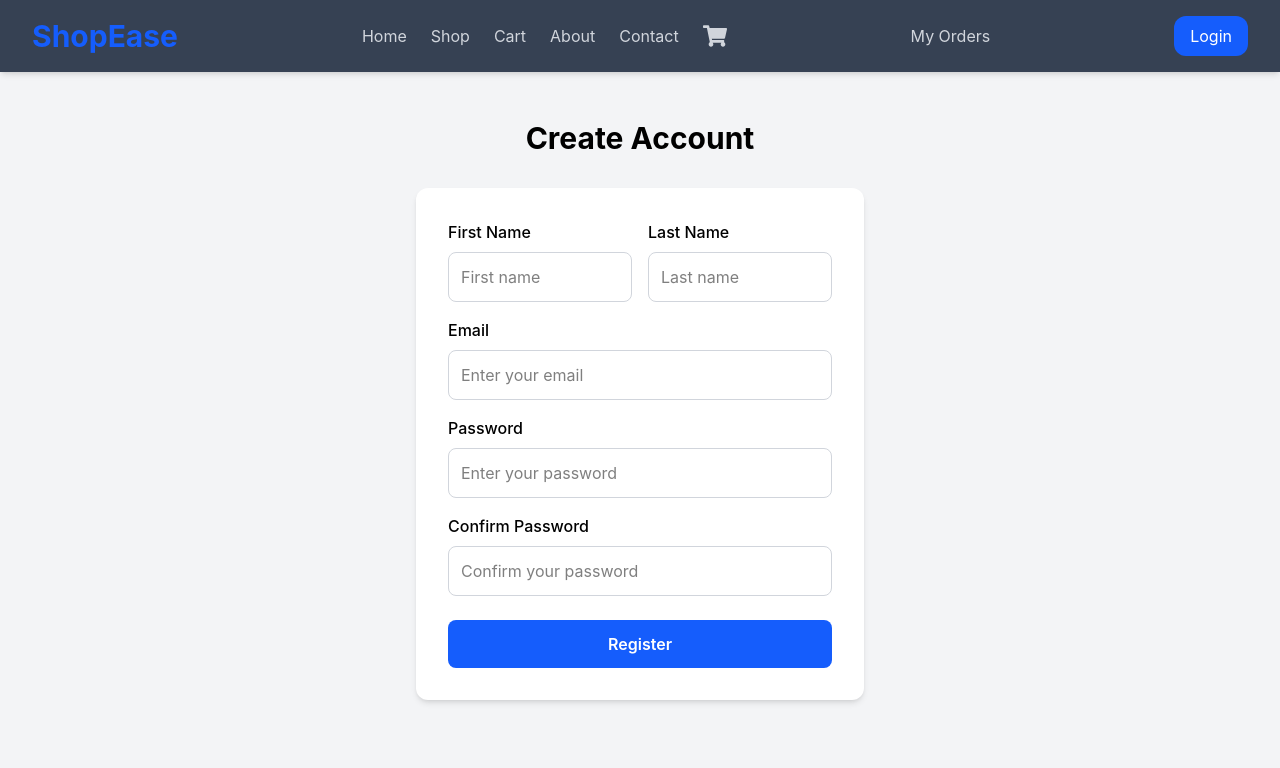
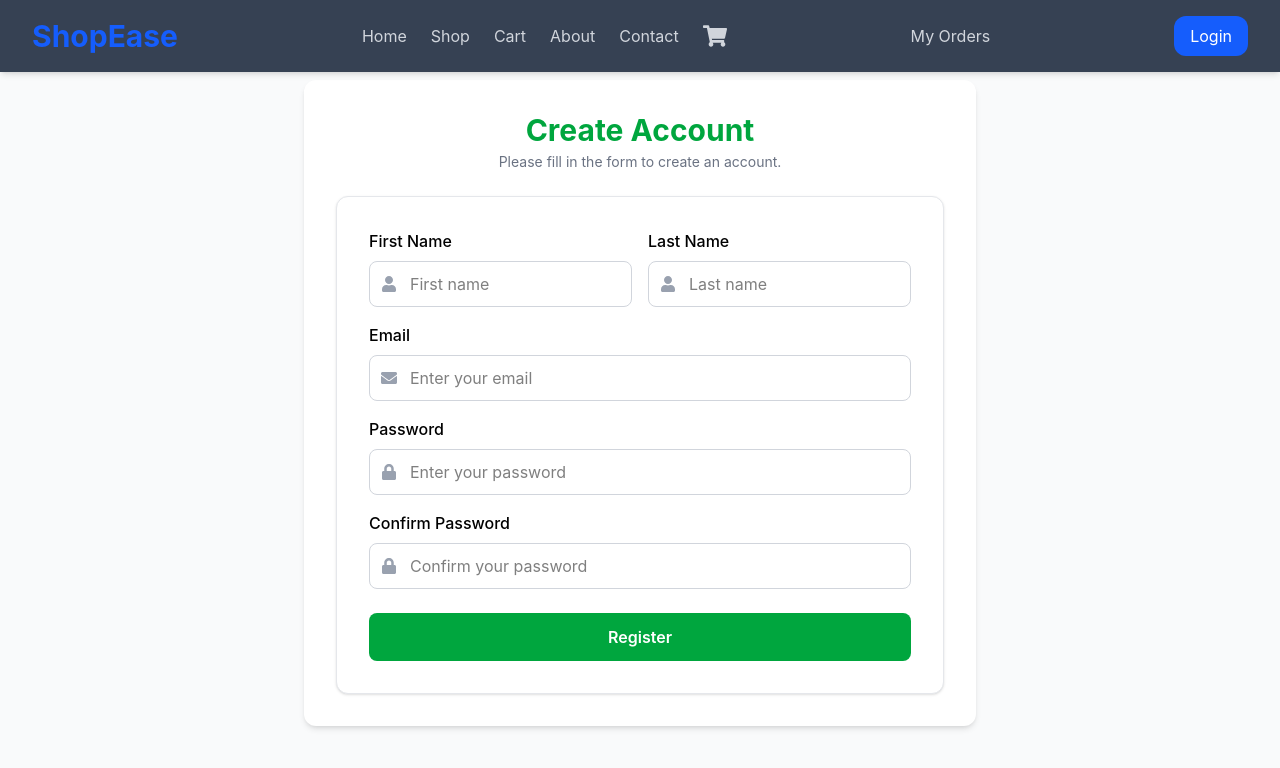
Before and after one commit to Chrischaos2/Tailwind-React-Simple-Ecommerce, a React (Vite) app: page /register in a window 1280 px wide. Shown: the top 768 px of the page. Built offline with nearby package versions, Linux system fonts and the light colour scheme.

Commit message:
Added Icons in the Input

```diff
--- a/src/pages/Register.jsx
+++ b/src/pages/Register.jsx
@@ -1,4 +1,5 @@
-import React, { useState } from "react";
+import React, { useEffect, useState } from "react";
+import { FaUser, FaEnvelope, FaLock } from "react-icons/fa";
 
 const Register = () => {
   const [formData, setFormData] = useState({
@@ -36,7 +37,12 @@ const Register = () => {
           : !nameRegex.test(formData.firstName)
             ? "First name should only contain letters"
             : "",
-      lastName: formData.lastName.trim() === "" ? "Last name is required" : "",
+      lastName:
+        formData.lastName.trim() === ""
+          ? "Last name is required"
+          : !nameRegex.test(formData.lastName)
+            ? "Last name should only contain letters"
+            : "",
       email:
         formData.email.trim() === ""
           ? "Email is required"
@@ -76,30 +82,48 @@ const Register = () => {
     }
   };
 
+  useEffect(() => {
+    if (success) {
+      const timer = setTimeout(() => {
+        setSuccess(false);
+      }, 3000);
+      return () => clearTimeout(timer);
+    }
+  }, [success]);
+
   return (
-    <div className="min-h-screen bg-gray-100 px-6 py-12">
-      <h1 className="text-3xl font-bold text-center mb-8">Create Account</h1>
+    <div className="min-h-screen bg-gray-50 px-6 pt-2 pb-8">
+      <div className="max-w-2xl mx-auto bg-white p-8 rounded-xl shadow-md">
+        <h1 className="text-3xl font-bold text-center text-green-600 mb-1">
+          Create Account
+        </h1>
+        <p className="text-center text-gray-500 mb-6 text-sm">
+          Please fill in the form to create an account.
+        </p>
         {success && (
-        <div className="fixed top-20 right-5 z-50 bg-green-600 text-white px-4 py-3 rounded-lg shadow-md transition duration-300">
+          <div className="fixed top-20 right-5 z-50 bg-green-600 text-white px-4 py-3 shadow-md transition duration-300">
             Your account has been created.
           </div>
         )}
         <form
-        className="max-w-md mx-auto bg-white p-8 rounded-xl shadow-md"
+          className=" bg-white p-6 md:p-8 rounded-xl shadow-sm border border-gray-200"
           onSubmit={handleSubmit}
         >
           <div className="grid grid-cols-1 md:grid-cols-2 gap-4">
             <div>
               <label className="block mb-2 font-medium">First Name</label>
 
+              <div className="relative">
+                <FaUser className="absolute left-3 top-1/2 transform -translate-y-1/2 text-gray-400" />
                 <input
                   type="text"
                   name="firstName"
                   placeholder="First name"
-              className="w-full px-3 py-3 border border-gray-300 rounded-lg focus:outline-none focus:ring-2 focus:ring-blue-500"
+                  className="w-full pl-10 pr-3 py-2.5 border border-gray-300 rounded-lg focus:outline-none focus:ring-1 focus:ring-green-500 focus:border-green-500 transition"
                   value={formData.firstName}
                   onChange={handleInputChange}
                 />
+              </div>
               {errors.firstName && (
                 <span className="text-red-500 text-sm">{errors.firstName}</span>
               )}
@@ -108,31 +132,39 @@ const Register = () => {
             <div>
               <label className="block mb-2 font-medium">Last Name</label>
 
+              <div className="relative">
+                <FaUser className="absolute left-3 top-1/2 transform -translate-y-1/2 text-gray-400" />
                 <input
                   type="text"
                   name="lastName"
                   placeholder="Last name"
-              className="w-full px-3 py-3 border border-gray-300 rounded-lg focus:outline-none focus:ring-2 focus:ring-blue-500"
+                  className="w-full pl-10 pr-3 py-2.5 border border-gray-300 rounded-lg focus:outline-none focus:ring-1 focus:ring-green-500 focus:border-green-500 transition"
                   value={formData.lastName}
                   onChange={handleInputChange}
                 />
                 {errors.lastName && (
-              <span className="text-red-500 text-sm">{errors.lastName}</span>
+                  <span className="text-red-500 text-sm">
+                    {errors.lastName}
+                  </span>
                 )}
+              </div>
             </div>
           </div>
 
           <div className="mt-4">
             <label className="block mb-2 font-medium">Email</label>
 
+            <div className="relative">
+              <FaEnvelope className="absolute left-3 top-1/2 transform -translate-y-1/2 text-gray-400" />
               <input
                 type="email"
                 name="email"
                 placeholder="Enter your email"
-            className="w-full px-3 py-3 border border-gray-300 rounded-lg focus:outline-none focus:ring-2 focus:ring-blue-500"
+                className="w-full pl-10 pr-3 py-2.5 border border-gray-300 rounded-lg focus:outline-none focus:ring-1 focus:ring-green-500 focus:border-green-500 transition"
                 value={formData.email}
                 onChange={handleInputChange}
               />
+            </div>
             {errors.email && (
               <span className="text-red-500 text-sm">{errors.email}</span>
             )}
@@ -141,11 +173,13 @@ const Register = () => {
           <div className="mt-4">
             <label className="block mb-2 font-medium">Password</label>
 
+            <div className="relative">
+              <FaLock className="absolute left-3 top-1/2 transform -translate-y-1/2 text-gray-400" />
               <input
                 type="password"
                 name="password"
                 placeholder="Enter your password"
-            className="w-full px-3 py-3 border border-gray-300 rounded-lg focus:outline-none focus:ring-2 focus:ring-blue-500"
+                className="w-full pl-10 pr-3 py-2.5 border border-gray-300 rounded-lg focus:outline-none focus:ring-1 focus:ring-green-500 focus:border-green-500 transition"
                 value={formData.password}
                 onChange={handleInputChange}
               />
@@ -153,15 +187,18 @@ const Register = () => {
                 <span className="text-red-500 text-sm">{errors.password}</span>
               )}
             </div>
+          </div>
 
           <div className="mt-4">
             <label className="block mb-2 font-medium">Confirm Password</label>
 
+            <div className="relative">
+              <FaLock className="absolute left-3 top-1/2 transform -translate-y-1/2 text-gray-400" />
               <input
                 type="password"
                 name="confirmPassword"
                 placeholder="Confirm your password"
-            className="w-full px-3 py-3 border border-gray-300 rounded-lg focus:outline-none focus:ring-2 focus:ring-blue-500"
+                className="w-full pl-10 pr-3 py-2.5 border border-gray-300 rounded-lg focus:outline-none focus:ring-2 focus:ring-green-500 focus:border-green-500 transition"
                 value={formData.confirmPassword}
                 onChange={handleInputChange}
               />
@@ -174,11 +211,13 @@ const Register = () => {
 
             <button
               type="submit"
-          className="w-full mt-6 bg-blue-600 text-white py-3 rounded-lg font-semibold hover:bg-blue-700 transition"
+              className="w-full mt-6 bg-green-600 text-white py-3 rounded-lg font-semibold hover:bg-green-700 transition"
             >
               Register
             </button>
+          </div>
         </form>
+      </div>
     </div>
   );
 };
```
Lines whose indentation alone changed are shown as unchanged.
